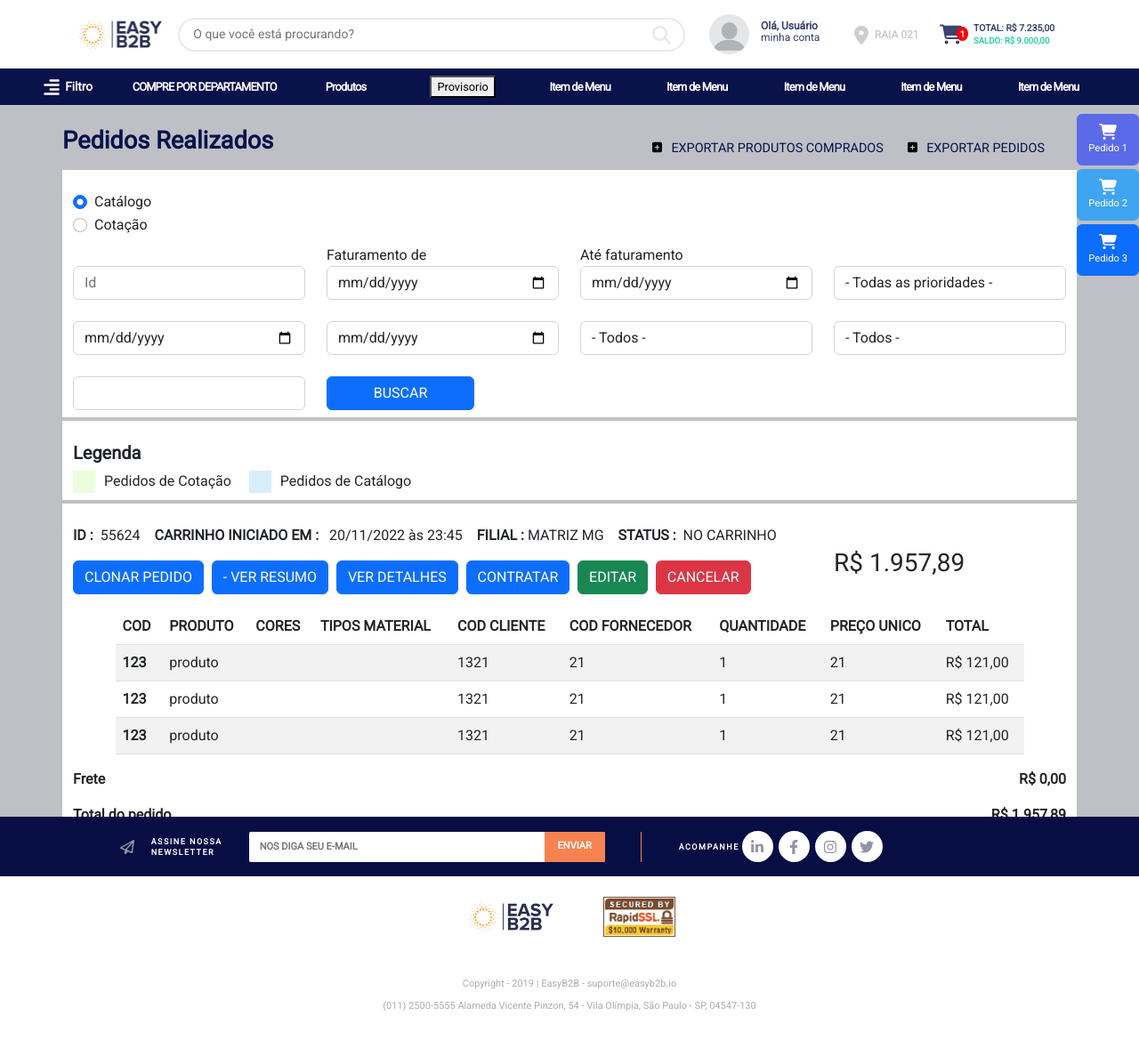
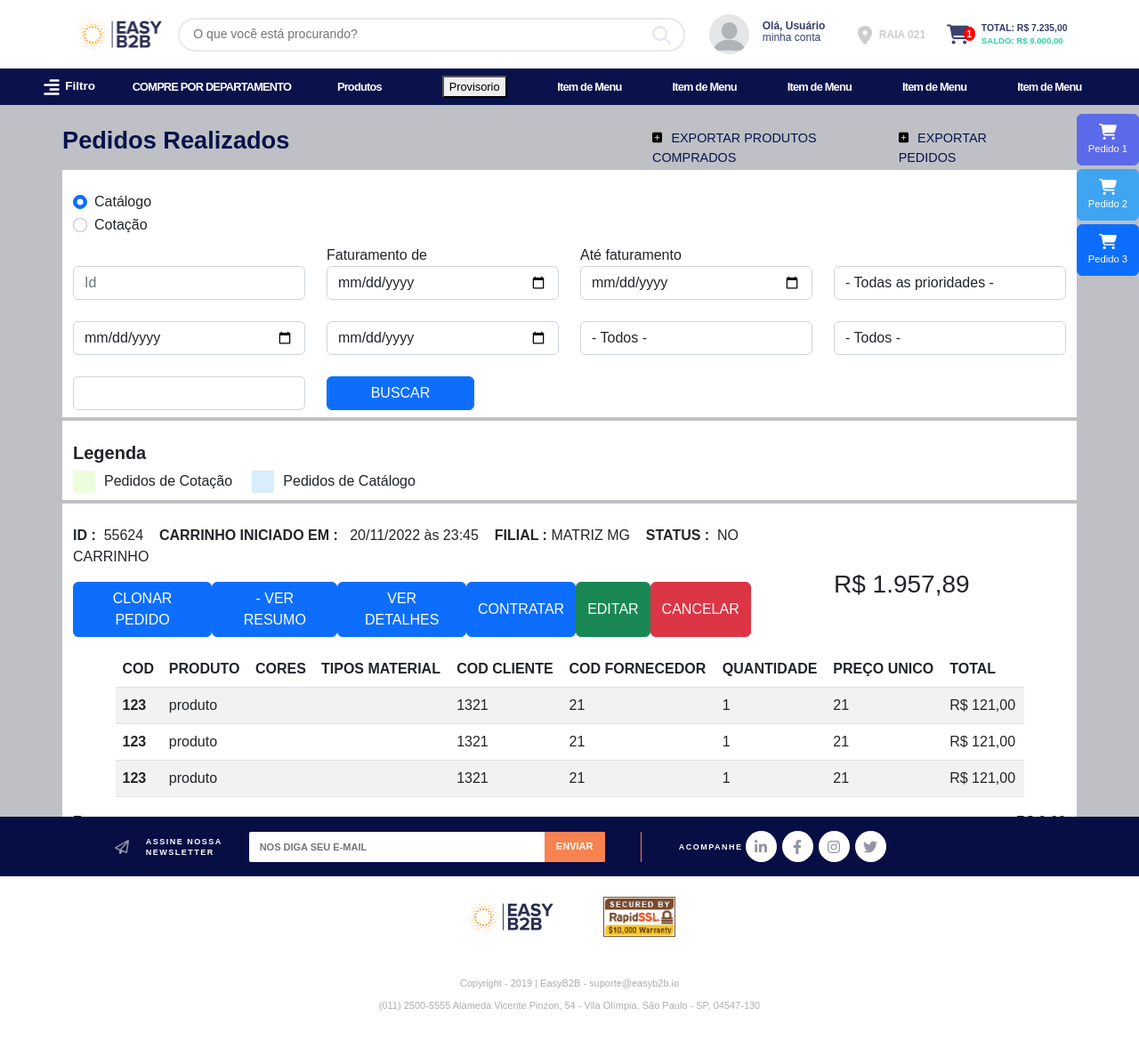
Before and after one commit to tiagorahal/easyb2b-client, a React (Create React App) app: page /pedidos in a window 1280 px wide. Shown: the whole page at 89% size. Built offline with nearby package versions, Linux system fonts and the light colour scheme.

Commit message:
Add font-family: 'Montserrat'

```diff
--- a/src/App.css
+++ b/src/App.css
@@ -1,2 +1,3 @@
-.body{
+.app{
+  font-family: 'Montserrat'
 }
--- a/src/App.js
+++ b/src/App.js
@@ -13,7 +13,7 @@ import { Route, BrowserRouter as Router, Routes, Navigate} from "react-router-do
 class App extends Component {
   render(){
     return (
-      <div className="">
+      <div className="app">
         <Header />
 
         <Routes>
--- a/src/components/footer.css
+++ b/src/components/footer.css
@@ -38,7 +38,7 @@
   margin-top: 40px;
   line-height: 25px;
   font-size: 11px;
-  font-family: 'Roboto', sans-serif !important;
+  font-family: 'Montserrat', sans-serif !important;
 }
 
 .foot{
--- a/src/components/header.css
+++ b/src/components/header.css
@@ -1,9 +1,9 @@
 * {
-    font-family: 'Roboto', sans-serif;
+    font-family: 'Montserrat', sans-serif;
 }
 
 .header{
-    font-family: 'Roboto', sans-serif;
+    font-family: 'Montserrat', sans-serif;
 }
 .head-logo{
     width: auto;
```
